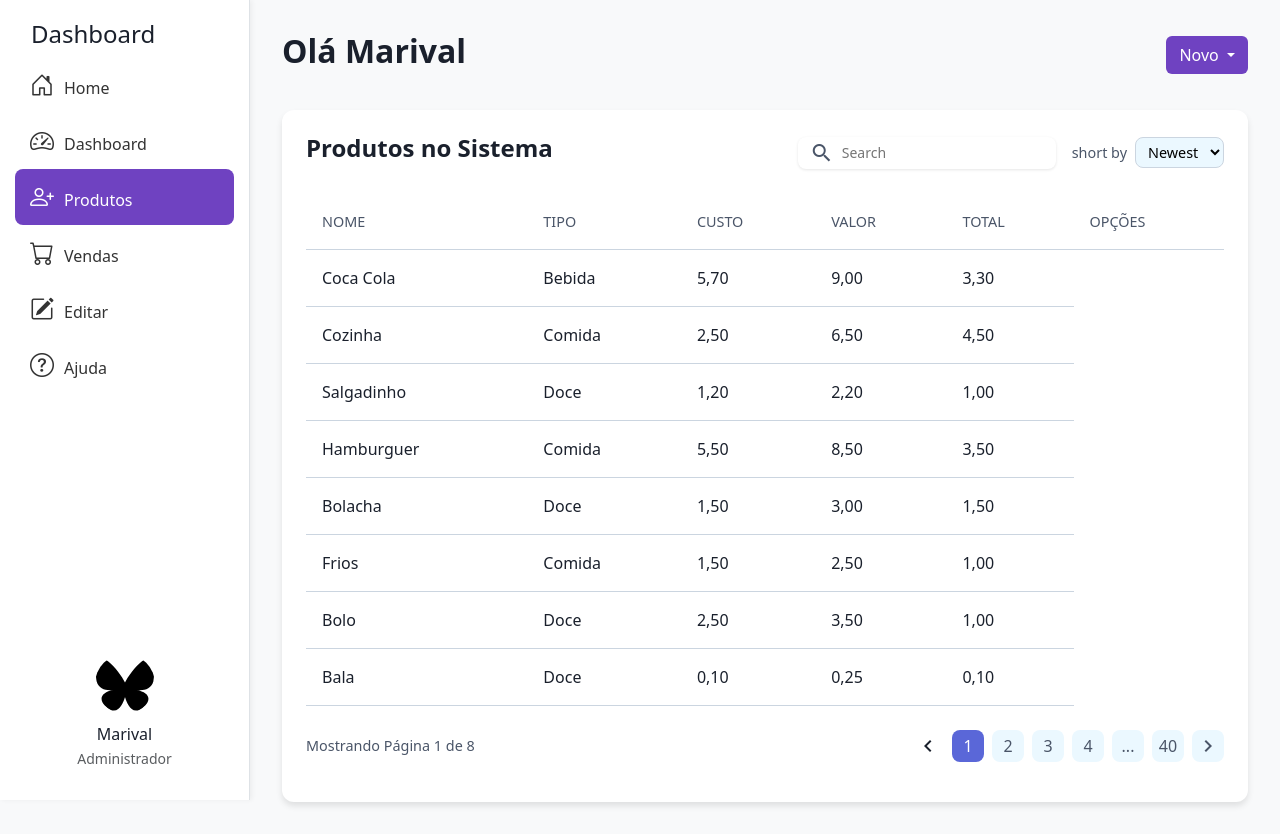
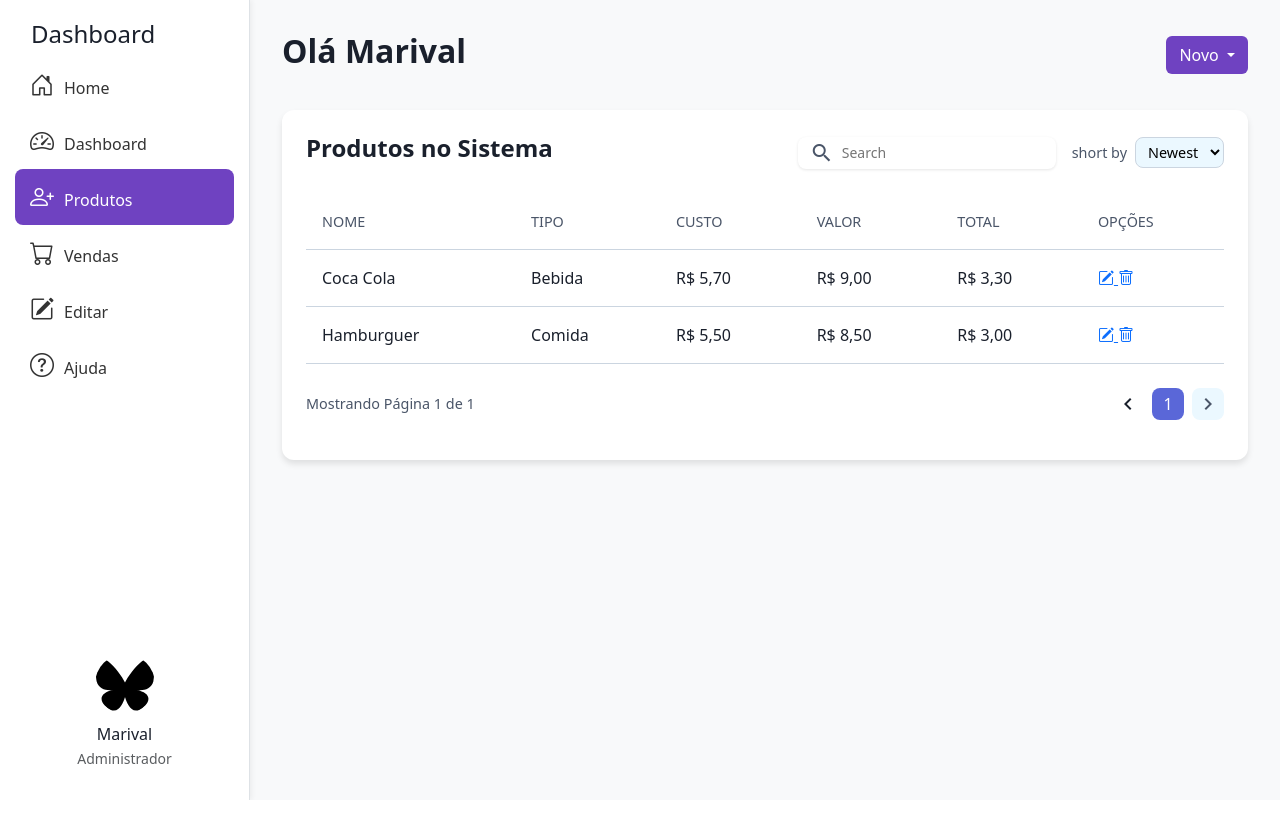
Before and after one commit to EduardoFelipeSilva/fatec, a PHP site: page /test5-main/resources/views/produtos.php in a window 1280 px wide. After the commit the page ends 800 px from the top, so only its background shows below. Run offline with PHP 8.4, Linux system fonts and the light colour scheme; some libraries are stand-ins or nearby versions.

Commit message:
feat: editar produtos

```diff
--- a/test-main/resources/css/cadastro_produto.css
+++ b/test-main/resources/css/cadastro_produto.css
@@ -148,7 +148,7 @@ textarea {
 .btn-submit {
     width: 100%;
     padding: 1rem;
-    background-color: var(--btn-submit-bg);
+    background-color:black;
     color: var(--card-background);
     border: none;
     border-radius: 8px;
@@ -163,7 +163,9 @@ textarea {
 }
 
 .btn-submit:hover {
-    background-color: var(--btn-submit-hover-bg);
+    opacity: 0.9;
+
+    transition: all 0.3s ease;
 }
 
 
--- a/test-main/resources/views/produtos.php
+++ b/test-main/resources/views/produtos.php
@@ -4,9 +4,9 @@
     <meta charset="UTF-8">
     <meta name="viewport" content="width=device-width, initial-scale=1.0">
     <title>Dashboard de Vendas</title>
-    <!-- Bootstrap CSS -->
+
     <link href="https://cdn.jsdelivr.net/npm/bootstrap@5.3.3/dist/css/bootstrap.min.css" rel="stylesheet">
-     <!-- Bootstrap Icons -->
+
     <link rel="stylesheet" href="https://cdn.jsdelivr.net/npm/bootstrap-icons@1.11.3/font/bootstrap-icons.min.css">
     <link rel="stylesheet" href="../css/venda.css">
     <link href="https://fonts.googleapis.com/icon?family=Material+Icons" rel="stylesheet">
@@ -70,63 +70,88 @@
                 <th>Valor</th>
                 <th>Total</th>
                 <th>Opções</th>
-                                <?php
-// Simulação de dados de vendas que viriam de um banco de dados
-function getVendas() {
-    return [
-        ['nome' => 'Coca Cola', 'tipo' => 'Bebida', 'custo' => '5,70', 'valor' => '9,00', 'total' => '3,30'],
-        ['nome' => 'Cozinha', 'tipo' => 'Comida', 'custo' => '2,50', 'valor' => '6,50', 'total' => '4,50'],
-        ['nome' => 'Salgadinho', 'tipo' => 'Doce',  'custo' => '1,20', 'valor' => '2,20', 'total' => '1,00'],
-        ['nome' => 'Hamburguer', 'tipo' => 'Comida',  'custo' => '5,50', 'valor' => '8,50', 'total' => '3,50'],
-        ['nome' => 'Bolacha', 'tipo' => 'Doce', 'custo' => '1,50', 'valor' => '3,00', 'total' => '1,50'],
-        ['nome' => 'Frios', 'tipo' => 'Comida',  'custo' => '1,50', 'valor' => '2,50', 'total' => '1,00'],
-        ['nome' => 'Bolo', 'tipo' => 'Doce',  'custo' => '2,50', 'valor' => '3,50', 'total' => '1,00'],
-        ['nome' => 'Bala', 'tipo' => 'Doce', 'custo' => '0,10', 'valor' => '0,25', 'total' => '0,10'],
-    ];
-}
-
-// O código abaixo seria colocado diretamente no <tbody> da sua tabela HTML
-$vendas = getVendas();
-foreach ($vendas as $venda) {
-    echo "<tr>";
-    echo "<td>" . htmlspecialchars($venda['nome']) . "</td>";
-    echo "<td>" . htmlspecialchars($venda['tipo']) . "</td>";
-    echo "<td>" . htmlspecialchars($venda['custo']) . "</td>";
-    echo "<td>" . htmlspecialchars($venda['valor']) . "</td>";
-    echo "<td>" . htmlspecialchars($venda['total']) . "</td>";
-    echo "</tr>";
-}
-?>
             </tr>
         </thead>
+
         <tbody id="sales-data">
+
+            <tr>
+                <td>Coca Cola</td>
+                <td>Bebida</td>
+                <td>R$ 5,70</td>
+                <td>R$ 9,00</td>
+                <td>R$ 3,30</td>
+                <td>
+                    <div class="action-buttons">
+                        <a href="atualizar_Produto.php" title="Atualizar" class="icon-action">
+                            <i class="bi bi-pencil-square"></i>
+                        </a>
+                        <a href="#" title="Excluir" class="icon-action delete" data-bs-toggle="modal" data-bs-target="#exampleModal">
+                            <i class="bi bi-trash"></i>
+                        </a>
+                    </div>
+                </td>
+            </tr>
+
+            <tr>
+                <td>Hamburguer</td>
+                <td>Comida</td>
+                <td>R$ 5,50</td>
+                <td>R$ 8,50</td>
+                <td>R$ 3,00</td>
+                <td>
+                    <div class="action-buttons">
+                        <a href="atualizar_Produto.php" title="Atualizar" class="icon-action">
+                            <i class="bi bi-pencil-square"></i>
+                        </a>
+                        <a href="#" title="Excluir" class="icon-action delete" data-bs-toggle="modal" data-bs-target="#exampleModal">
+                            <i class="bi bi-trash"></i>
+                        </a>
+                    </div>
+                </td>
+            </tr>
         </tbody>
     </table>
 
     <div class="table-footer">
         <div class="pagination-info">
-                        Mostrando Página 1 de 8
+            Mostrando Página 1 de 1
         </div>
         <div class="pagination-controls">
             <a href="#" class="page-link disabled">
                 <span class="material-icons">chevron_left</span>
             </a>
             <a href="#" class="page-link active">1</a>
-                        <a href="#" class="page-link">2</a>
-                        <a href="#" class="page-link">3</a>
-                        <a href="#" class="page-link">4</a>
-                        <a href="#" class="page-link">...</a>
-                        <a href="#" class="page-link">40</a>
             <a href="#" class="page-link">
                 <span class="material-icons">chevron_right</span>
             </a>
         </div>
-                </table>
     </div>
+</div>
+
             </section>
         </main>
     </div>
 
+    <!-- Modal -->
+    <div class="modal fade" id="exampleModal" tabindex="-1" aria-labelledby="exampleModalLabel" aria-hidden="true">
+      <div class="modal-dialog">
+        <div class="modal-content">
+          <div class="modal-header">
+            <h1 class="modal-title fs-5" id="exampleModalLabel">Excluir Produto</h1>
+            <button type="button" class="btn-close" data-bs-dismiss="modal" aria-label="Close"></button>
+          </div>
+          <div class="modal-body">
+            Tem certeza que deseja excluir este produto?
+          </div>
+          <div class="modal-footer">
+            <button type="button" class="btn btn-secondary" data-bs-dismiss="modal">Fechar</button>
+            <button type="button" class="btn btn-danger">Excluir</button>
+          </div>
+        </div>
+      </div>
+    </div>
     <script src="script.js"></script>
+    <script src="https://cdn.jsdelivr.net/npm/bootstrap@5.3.3/dist/js/bootstrap.bundle.min.js"></script>
 </body>
 </html>
```
Also changed, not shown: test-main/resources/css/home.css (+10 -4 lines), test-main/resources/views/atualizar_Produto.php (added, +95 -0 lines), test-main/resources/views/index.php (+6 -3 lines), README.md. Lines whose indentation alone changed are shown as unchanged.
